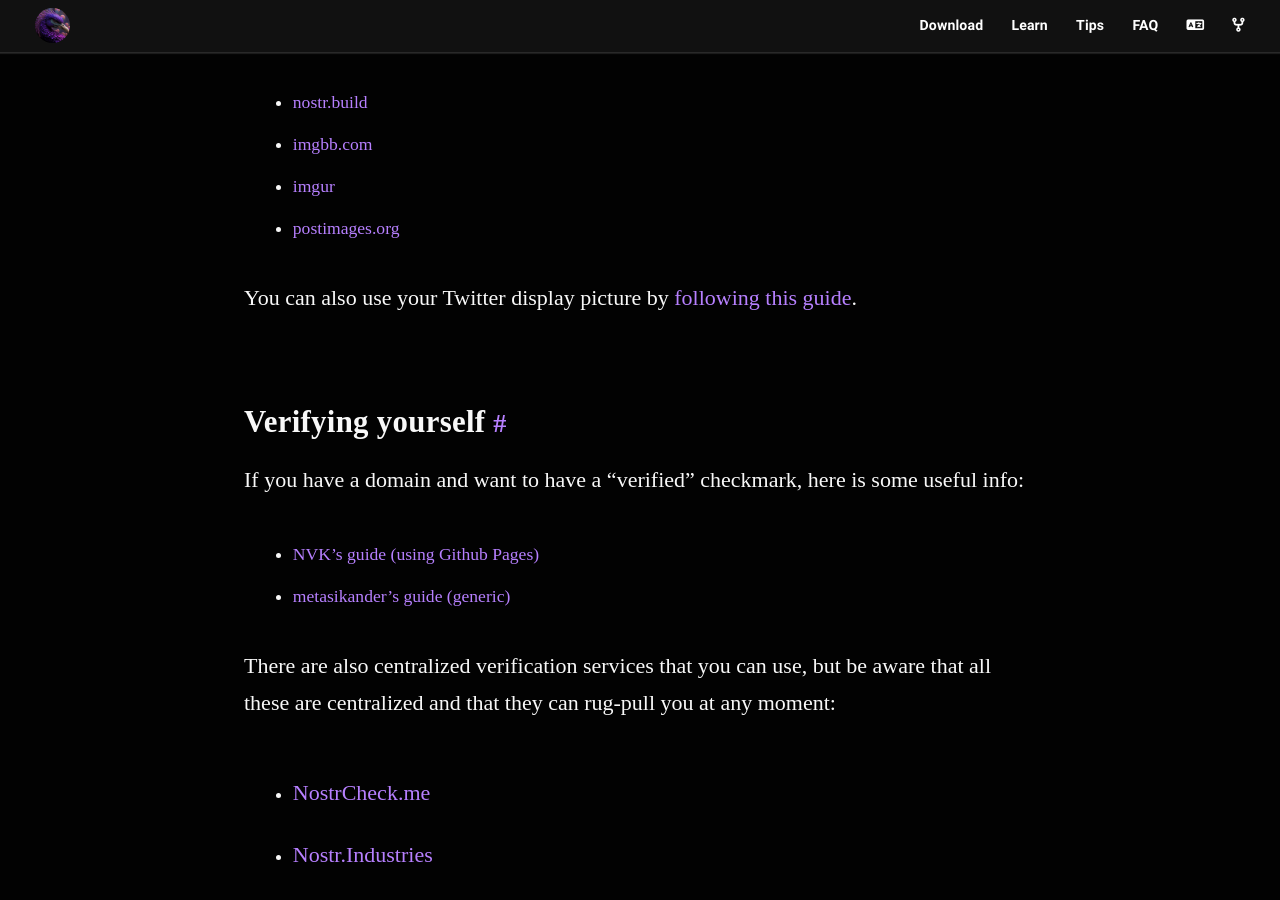
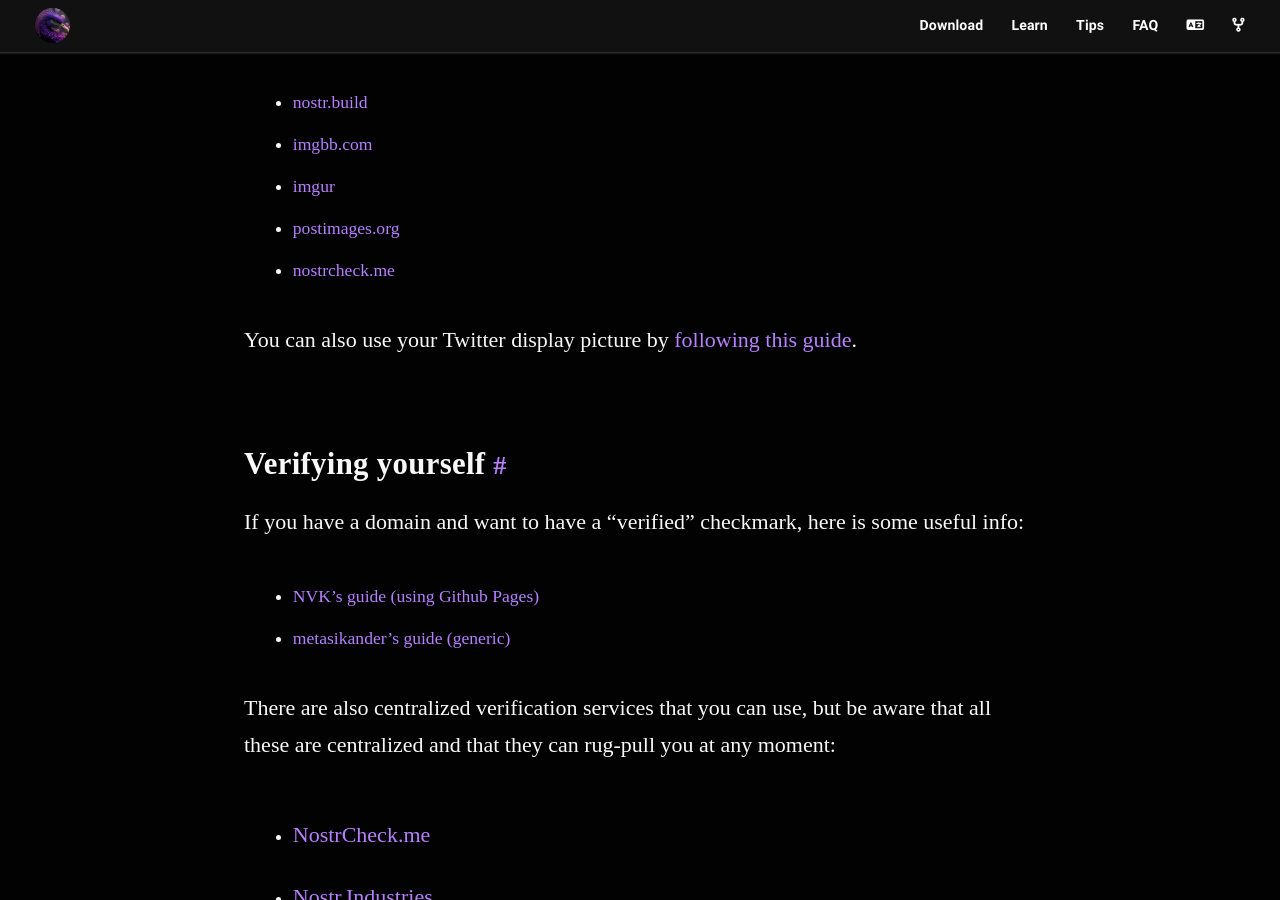
Before and after one commit to nostr-resources/nostr-resources.github.io, a Jekyll site: the page built from index.md, in a window 1280 px wide and 900 px high, scrolled down 7961 px. Built offline with Jekyll 4.4.1, drawn with Linux system fonts in a browser that asks for light colours; some web fonts are replaced.

Commit message:
Add nostrcheck.me to image hosts (#53)
* Update index.md

Add nostrcheck.me to image hosts

* Link to https://nostrcheck.me/public/

---------

Co-authored-by: Gigi <109058+dergigi@users.noreply.github.com>

```diff
--- a/index.md
+++ b/index.md
@@ -237,6 +237,7 @@ Here are some free image hosts:
 - [imgbb.com](https://imgbb.com/)
 - [imgur](https://imgur.com/)
 - [postimages.org](https://postimages.org/)
+- [nostrcheck.me](https://nostrcheck.me/public/)
 
 You can also use your Twitter display picture by [following this guide](https://medium.com/@_Bosch_/how-to-use-your-twitter-display-picture-on-nostr-fd43c6a26257).
 
```
